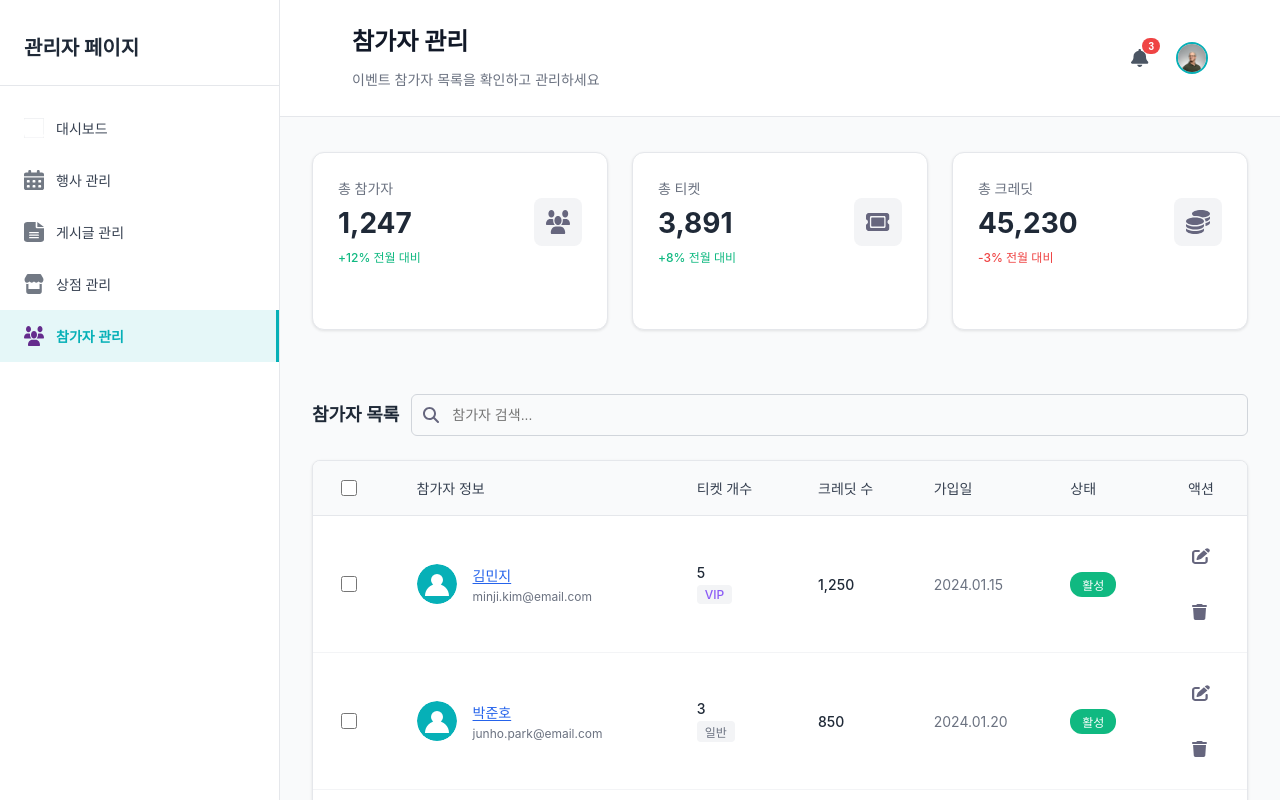
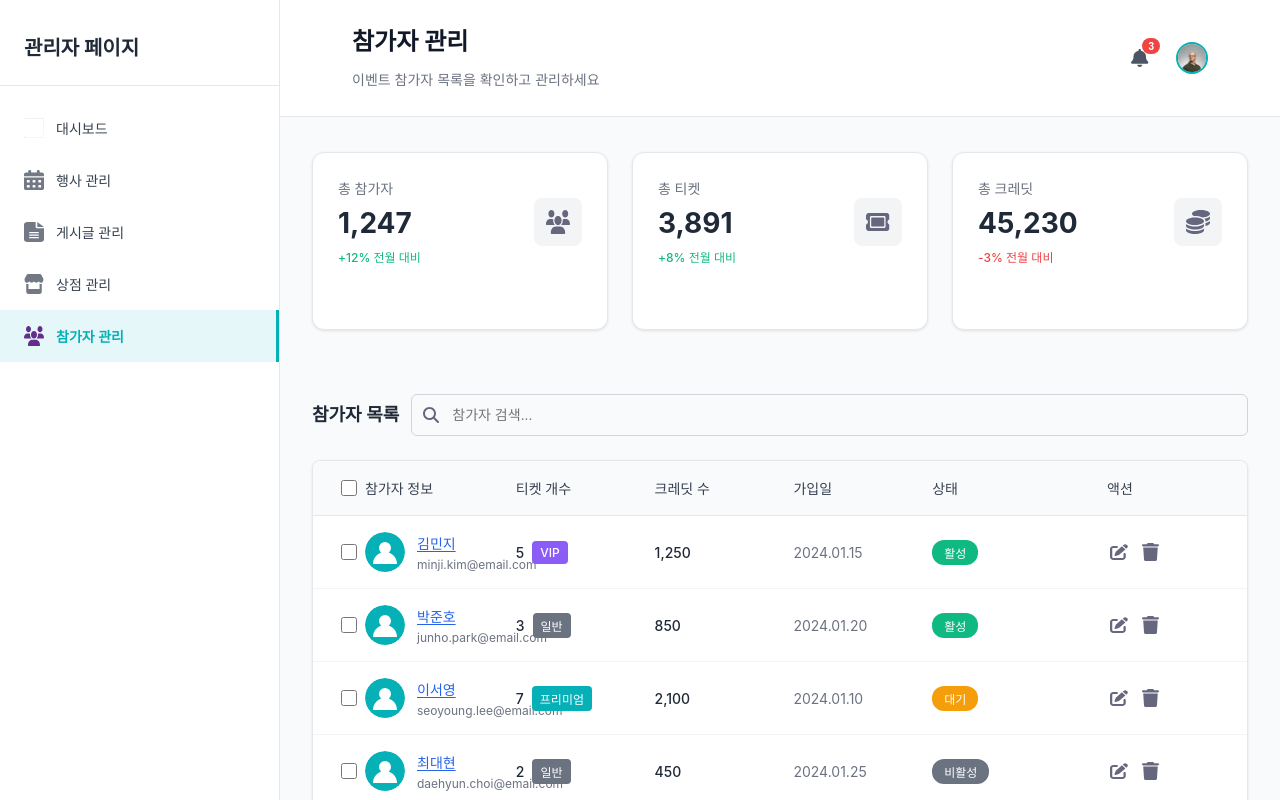
Before and after one commit to SSASINSA/WearAgain-Admin-FrontEnd, a React (Create React App) app: page /repair in a window 1280 px wide. Shown: the top 800 px of the page. Built offline with nearby package versions, Linux system fonts and the light colour scheme.

Commit message:
#9 / 참가자 관리 탭 디자인 변경

```diff
--- a/src/components/ParticipantManagement.tsx
+++ b/src/components/ParticipantManagement.tsx
@@ -248,9 +248,12 @@ const ParticipantManagement: React.FC = () => {
                       </div>
                     </td>
                     <td>
-                      <div className="ticket-info">
+                      <div className="ticket-info-horizontal">
                         <span className="ticket-count">{participant.ticketCount}</span>
-                        <span className="ticket-type" style={{ color: getTicketTypeColor(participant.ticketType) }}>
+                        <span
+                          className="ticket-type"
+                          style={{ backgroundColor: getTicketTypeColor(participant.ticketType) }}
+                        >
                           {participant.ticketType}
                         </span>
                       </div>
--- a/src/styles/components/ParticipantManagement.css
+++ b/src/styles/components/ParticipantManagement.css
@@ -256,6 +256,7 @@
 .participants-table {
   width: 100%;
   border-collapse: collapse;
+  table-layout: fixed;
 }
 
 .participants-table thead {
@@ -270,6 +271,23 @@
   font-weight: 500;
   color: #374151;
   border-bottom: 1px solid #e5e7eb;
+  vertical-align: middle;
+}
+
+.participants-table th:nth-child(2) {
+  padding-left: 12px;
+}
+
+.participants-table th:first-child {
+  width: 40px;
+  padding-right: 12px;
+}
+
+.participants-table th:last-child {
+  text-align: left;
+  padding-left: 60px;
+  padding-right: 64px;
+  width: 200px;
 }
 
 .participants-table td {
@@ -277,6 +295,21 @@
   border-bottom: 1px solid #f3f4f6;
   font-size: 14px;
   color: #374151;
+  vertical-align: middle;
+}
+
+.participants-table td:first-child {
+  padding-right: 12px;
+}
+
+.participants-table td:nth-child(2) {
+  padding-left: 12px;
+}
+
+.participants-table td:last-child {
+  text-align: left;
+  padding-left: 60px;
+  padding-right: 64px;
 }
 
 .participants-table tbody tr:hover {
@@ -293,7 +326,7 @@
 .participant-info {
   display: flex;
   align-items: center;
-  gap: 16px;
+  gap: 12px;
 }
 
 .participant-avatar {
@@ -331,6 +364,12 @@
   gap: 4px;
 }
 
+.ticket-info-horizontal {
+  display: flex;
+  align-items: center;
+  gap: 8px;
+}
+
 .ticket-count {
   font-size: 14px;
   font-weight: 500;
@@ -340,9 +379,9 @@
 .ticket-type {
   font-size: 12px;
   font-weight: 500;
-  padding: 2px 8px;
+  padding: 4px 8px;
   border-radius: 4px;
-  background-color: #f3f4f6;
+  color: white;
   display: inline-block;
   width: fit-content;
 }
@@ -371,7 +410,10 @@
 /* Action Buttons */
 .action-buttons {
   display: flex;
+  flex-direction: row;
   gap: 8px;
+  align-items: center;
+  justify-content: flex-start;
 }
 
 .action-btn {
@@ -382,11 +424,17 @@
   border-radius: 4px;
   font-size: 14px;
   transition: background-color 0.2s;
+  display: inline-flex;
+  align-items: center;
+  justify-content: center;
+  width: 24px;
+  height: 24px;
 }
 
 .action-btn img {
-  width: 16px;
-  height: 16px;
+  width: 18px;
+  height: 18px;
+  display: block;
 }
 
 .action-btn:hover {
```
